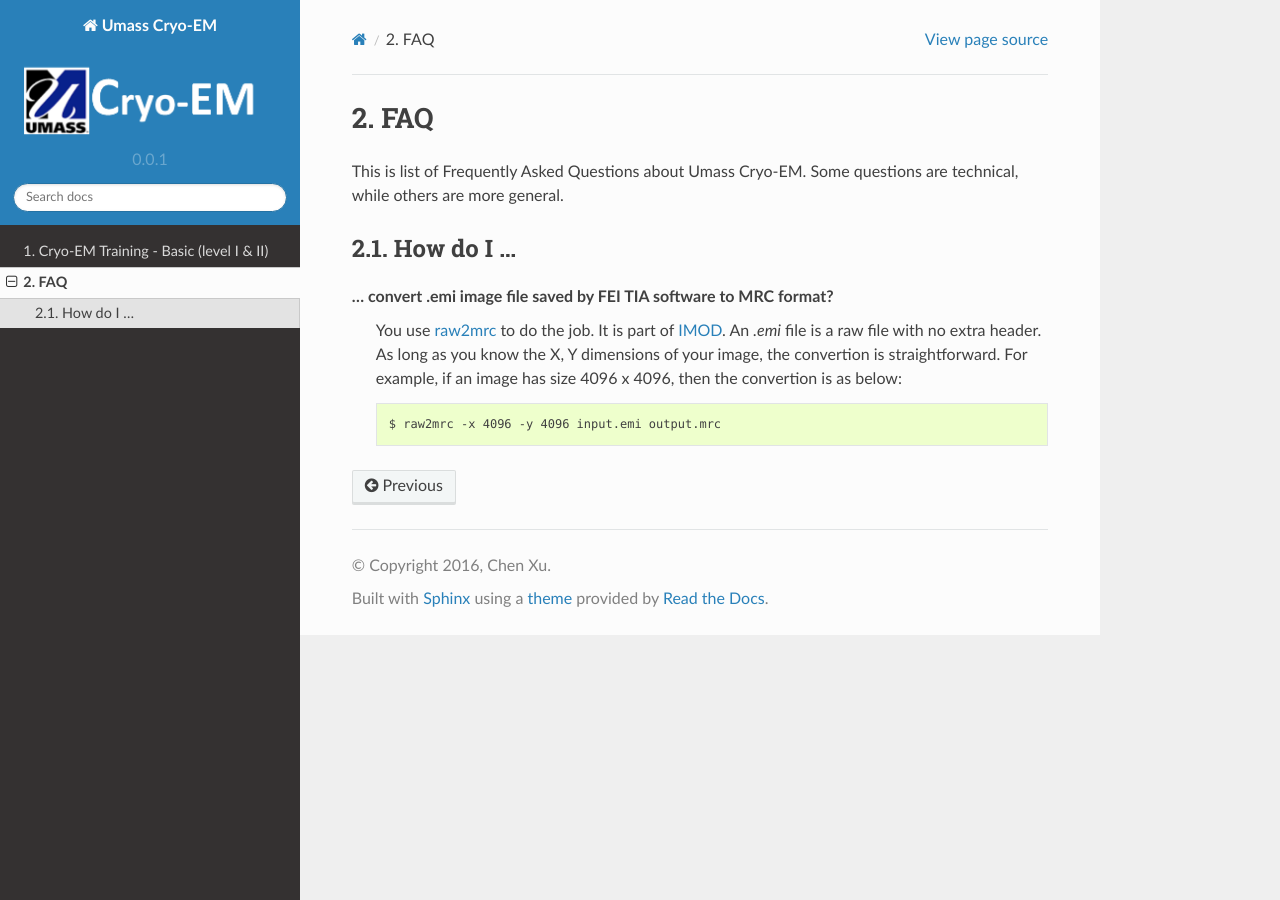
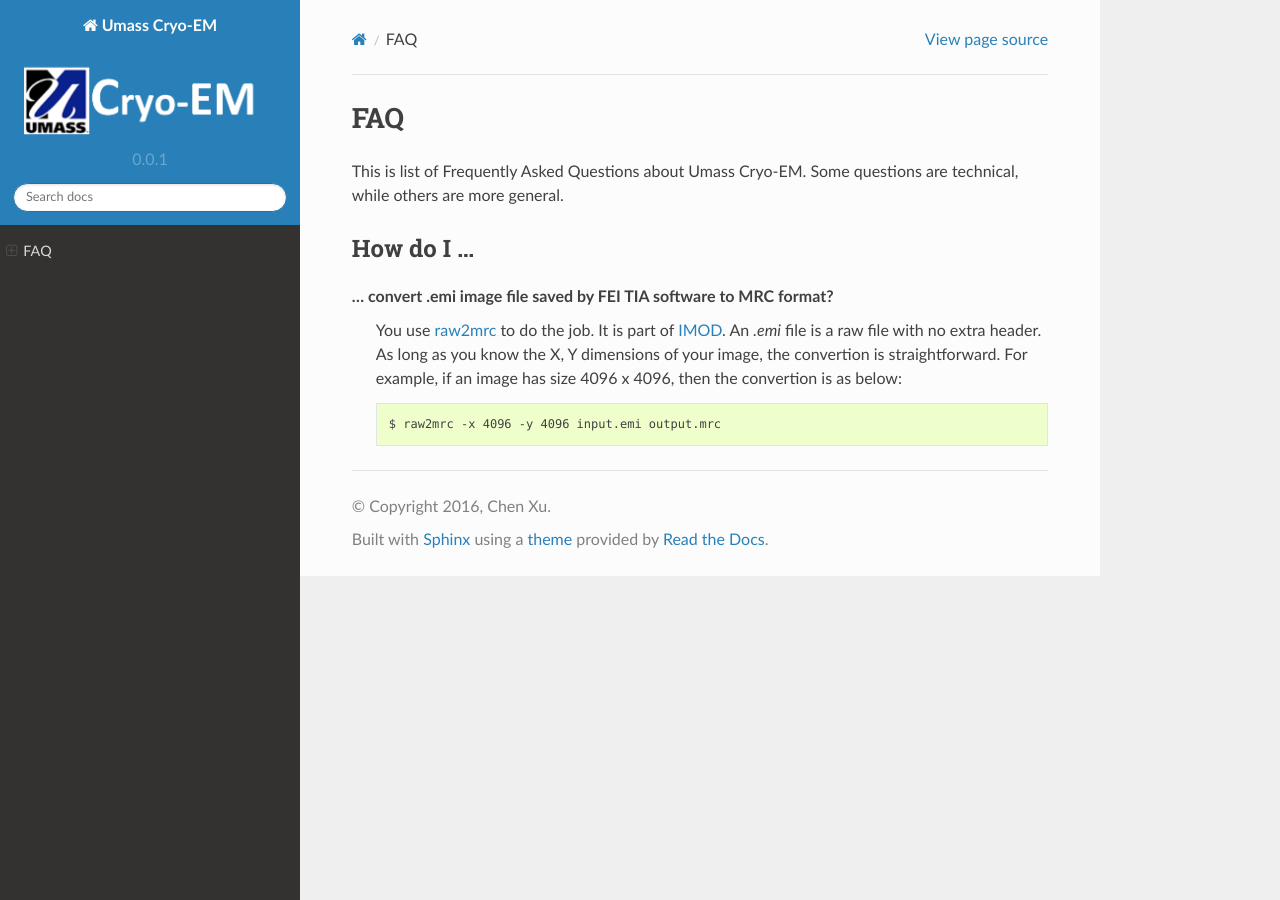
Before and after one commit to xuchen66/sphinx-emdocs, a Sphinx documentation site: the page built from source/cryo-em_faq.rst, in a window 1280 px wide. Built offline with Sphinx 7.4.7 and the Read the Docs theme 2.0.0, drawn with Linux system fonts in a browser that asks for light colours; pages that are not in the unit, such as notebooks, are missing from menus.

```diff
--- a/source/index.rst
+++ b/source/index.rst
@@ -4,7 +4,7 @@ Welcome to Chen's Cryo-EM Corner!
 Training Contents and Materials
 -------------------------------
 .. toctree::
-   :numbered:
+..   :numbered:
    :maxdepth: 2
 
    cryo-em_training
@@ -13,7 +13,7 @@ Training Contents and Materials
 Instrument Instructions, Manuals and Protocols
 ----------------------------------------------
 .. toctree::
-   :numbered:
+..   :numbered:
    :maxdepth: 4
 
    cm120
```
